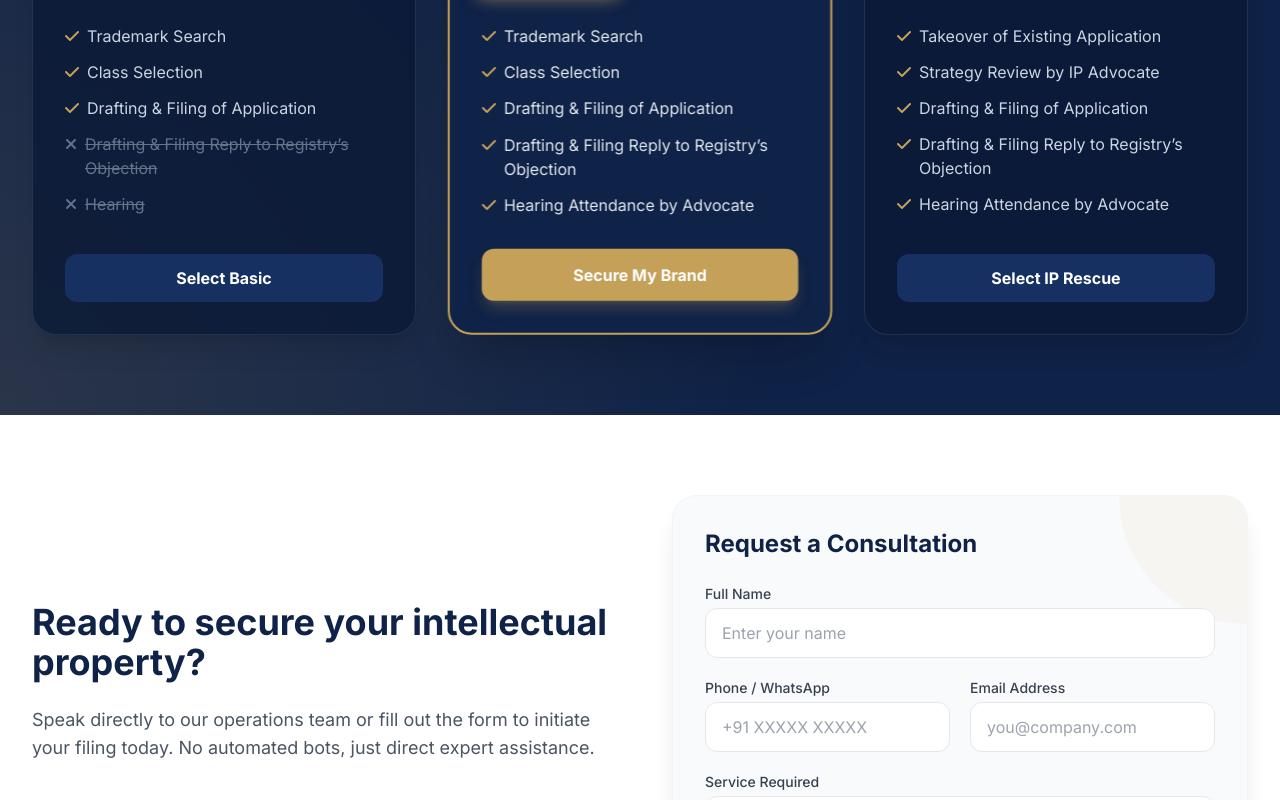
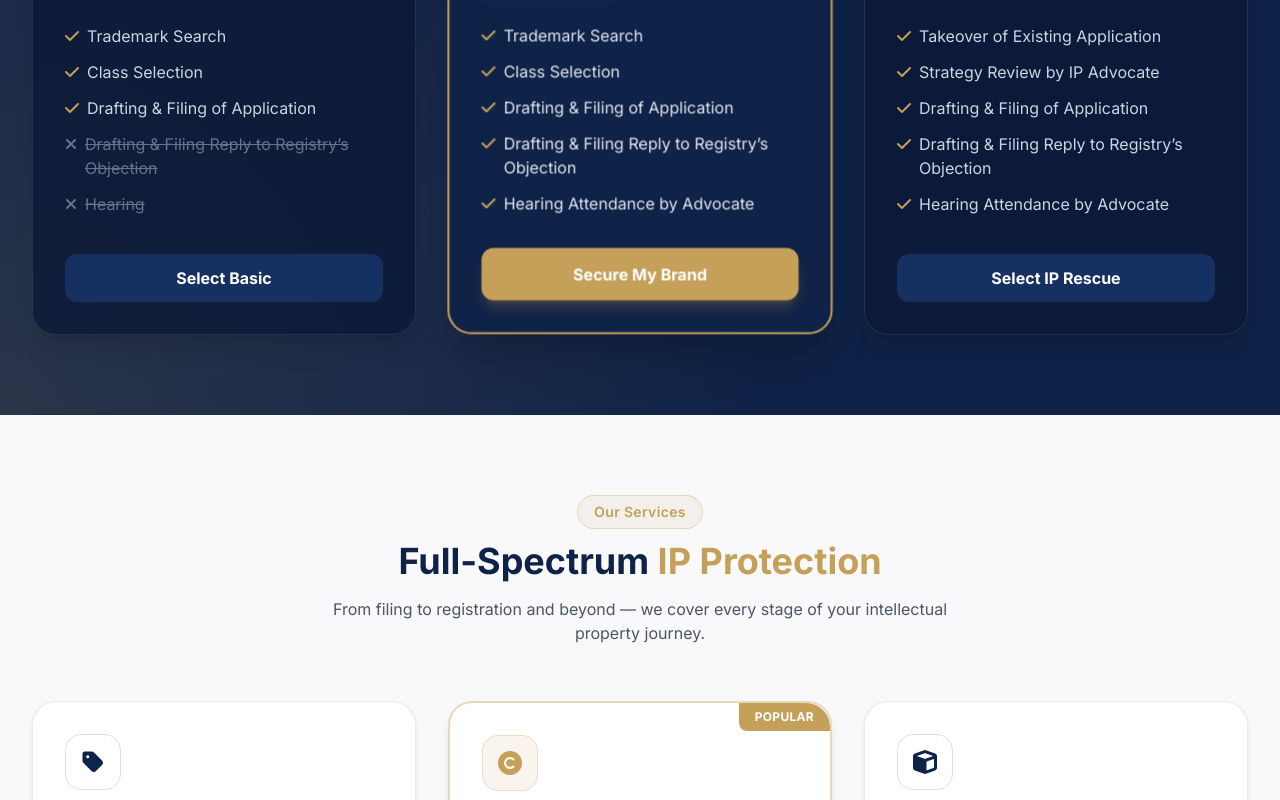
Before and after one commit to jrhfusfb/Trademark-Secure-Co, a React (Vite) app in the folder frontend/: page / in a window 1280 px wide. Shown: the part 2000-2800 px from the top of the page. Built offline with nearby package versions, Linux system fonts and the light colour scheme.

Commit message:
Feature: insert Our Services section between pricing and contact form

```diff
--- a/frontend/src/pages/Index8Page.jsx
+++ b/frontend/src/pages/Index8Page.jsx
@@ -238,6 +238,83 @@ const Index8Page = () => {
         </div>
       </section>
 
+      {/* Our Services Section */}
+      <section id="services" className="py-20 bg-gray-50/70">
+        <div className="max-w-7xl mx-auto px-4 sm:px-6 lg:px-8">
+          <div className="text-center mb-14">
+            <span className="inline-block mb-3 px-4 py-1.5 rounded-full bg-secondary/10 border border-secondary/30 text-secondary text-sm font-semibold tracking-wide">
+              Our Services
+            </span>
+            <h2 className="text-3xl md:text-4xl font-bold text-primary mb-4">
+              Full-Spectrum <span className="text-secondary">IP Protection</span>
+            </h2>
+            <p className="text-gray-600 max-w-2xl mx-auto">From filing to registration and beyond — we cover every stage of your intellectual property journey.</p>
+          </div>
+
+          <div className="grid md:grid-cols-3 gap-8">
+
+            {/* Trademark Services Card */}
+            <div className="bg-white rounded-3xl p-8 border border-gray-200/80 shadow-md hover:shadow-xl hover:-translate-y-1 transition-all duration-300 flex flex-col">
+              <div className="w-14 h-14 rounded-2xl bg-primary/8 flex items-center justify-center mb-6 border border-primary/15">
+                <i className="fa-solid fa-tag text-2xl text-primary"></i>
+              </div>
+              <h3 className="text-xl font-bold text-primary mb-3">Trademark Services</h3>
+              <p className="text-gray-500 text-sm mb-6 leading-relaxed">Protect your brand identity from end-to-end. We manage the entire lifecycle of your trademarks globally.</p>
+              <ul className="space-y-2.5 text-sm text-gray-700 flex-grow">
+                <li className="flex items-start gap-2"><i className="fa-solid fa-check text-secondary mt-0.5 shrink-0"></i> Trademark Registration</li>
+                <li className="flex items-start gap-2"><i className="fa-solid fa-check text-secondary mt-0.5 shrink-0"></i> Reply to Examination Objection</li>
+                <li className="flex items-start gap-2"><i className="fa-solid fa-check text-secondary mt-0.5 shrink-0"></i> Show Cause Hearing</li>
+                <li className="flex items-start gap-2"><i className="fa-solid fa-check text-secondary mt-0.5 shrink-0"></i> Trademark Opposition</li>
+                <li className="flex items-start gap-2"><i className="fa-solid fa-check text-secondary mt-0.5 shrink-0"></i> Trademark Renewal</li>
+                <li className="flex items-start gap-2"><i className="fa-solid fa-check text-secondary mt-0.5 shrink-0"></i> Rectification / Cancellation</li>
+                <li className="flex items-start gap-2"><i className="fa-solid fa-check text-secondary mt-0.5 shrink-0"></i> Assignment &amp; Licensing</li>
+                <li className="flex items-start gap-2 text-gray-400"><i className="fa-solid fa-check text-secondary mt-0.5 shrink-0"></i> <span className="line-through">International Registration (Madrid)</span></li>
+              </ul>
+            </div>
+
+            {/* Copyright Services Card */}
+            <div className="bg-white rounded-3xl p-8 border-2 border-secondary/40 shadow-lg hover:shadow-2xl hover:-translate-y-1 transition-all duration-300 flex flex-col relative">
+              <div className="absolute top-0 right-0 bg-secondary text-white text-xs font-bold px-4 py-1.5 rounded-bl-lg rounded-tr-3xl uppercase tracking-wide">
+                Popular
+              </div>
+              <div className="w-14 h-14 rounded-2xl bg-secondary/10 flex items-center justify-center mb-6 border border-secondary/25">
+                <i className="fa-solid fa-copyright text-2xl text-secondary"></i>
+              </div>
+              <h3 className="text-xl font-bold text-primary mb-3">Copyright Services</h3>
+              <p className="text-gray-500 text-sm mb-6 leading-relaxed">Safeguard your original works of authorship, from software code and literature to music and visual arts.</p>
+              <ul className="space-y-2.5 text-sm text-gray-700 flex-grow">
+                <li className="flex items-start gap-2"><i className="fa-solid fa-check text-secondary mt-0.5 shrink-0"></i> Copyright Registration</li>
+                <li className="flex items-start gap-2"><i className="fa-solid fa-check text-secondary mt-0.5 shrink-0"></i> Discrepancy &amp; Objection Reply</li>
+                <li className="flex items-start gap-2"><i className="fa-solid fa-check text-secondary mt-0.5 shrink-0"></i> Copyright Hearing</li>
+                <li className="flex items-start gap-2"><i className="fa-solid fa-check text-secondary mt-0.5 shrink-0"></i> Software &amp; Code Protection</li>
+                <li className="flex items-start gap-2"><i className="fa-solid fa-check text-secondary mt-0.5 shrink-0"></i> Assignment &amp; Licensing</li>
+                <li className="flex items-start gap-2 text-gray-400"><i className="fa-solid fa-check text-secondary mt-0.5 shrink-0"></i> <span className="line-through">Infringement Litigation</span></li>
+                <li className="flex items-start gap-2"><i className="fa-solid fa-check text-secondary mt-0.5 shrink-0"></i> Take-down Notices (DMCA)</li>
+              </ul>
+            </div>
+
+            {/* Design Services Card */}
+            <div className="bg-white rounded-3xl p-8 border border-gray-200/80 shadow-md hover:shadow-xl hover:-translate-y-1 transition-all duration-300 flex flex-col">
+              <div className="w-14 h-14 rounded-2xl bg-primary/8 flex items-center justify-center mb-6 border border-primary/15">
+                <i className="fa-solid fa-cube text-2xl text-primary"></i>
+              </div>
+              <h3 className="text-xl font-bold text-primary mb-3">Design Services</h3>
+              <p className="text-gray-500 text-sm mb-6 leading-relaxed">Secure the unique visual appearance, shape, and configuration of your commercial products.</p>
+              <ul className="space-y-2.5 text-sm text-gray-700 flex-grow">
+                <li className="flex items-start gap-2"><i className="fa-solid fa-check text-secondary mt-0.5 shrink-0"></i> Design Search &amp; Clearance</li>
+                <li className="flex items-start gap-2"><i className="fa-solid fa-check text-secondary mt-0.5 shrink-0"></i> Design Registration &amp; Filing</li>
+                <li className="flex items-start gap-2"><i className="fa-solid fa-check text-secondary mt-0.5 shrink-0"></i> Objection Reply &amp; Hearing</li>
+                <li className="flex items-start gap-2"><i className="fa-solid fa-check text-secondary mt-0.5 shrink-0"></i> Renewal of Design</li>
+                <li className="flex items-start gap-2"><i className="fa-solid fa-check text-secondary mt-0.5 shrink-0"></i> Cancellation Proceedings</li>
+                <li className="flex items-start gap-2"><i className="fa-solid fa-check text-secondary mt-0.5 shrink-0"></i> Assignment &amp; Licensing</li>
+                <li className="flex items-start gap-2 text-gray-400"><i className="fa-solid fa-check text-secondary mt-0.5 shrink-0"></i> <span className="line-through">Piracy &amp; Infringement Actions</span></li>
+              </ul>
+            </div>
+
+          </div>
+        </div>
+      </section>
+
       {/* Contact Form Section */}
       <section id="contact" className="py-20 bg-white">
         <div className="max-w-7xl mx-auto px-4 sm:px-6 lg:px-8">
```
